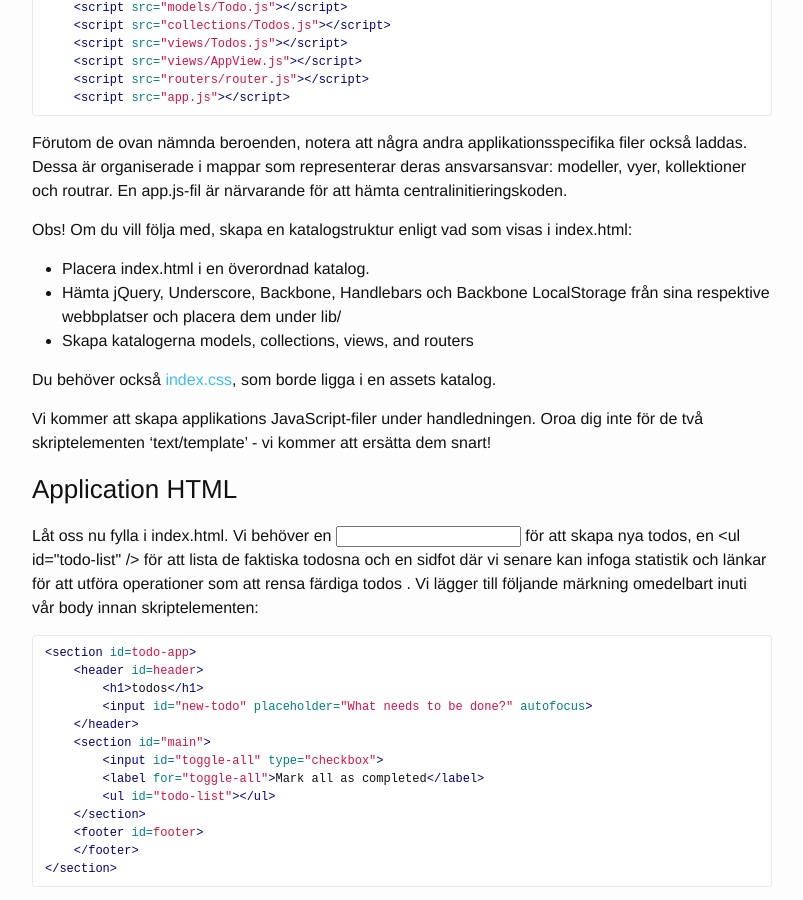
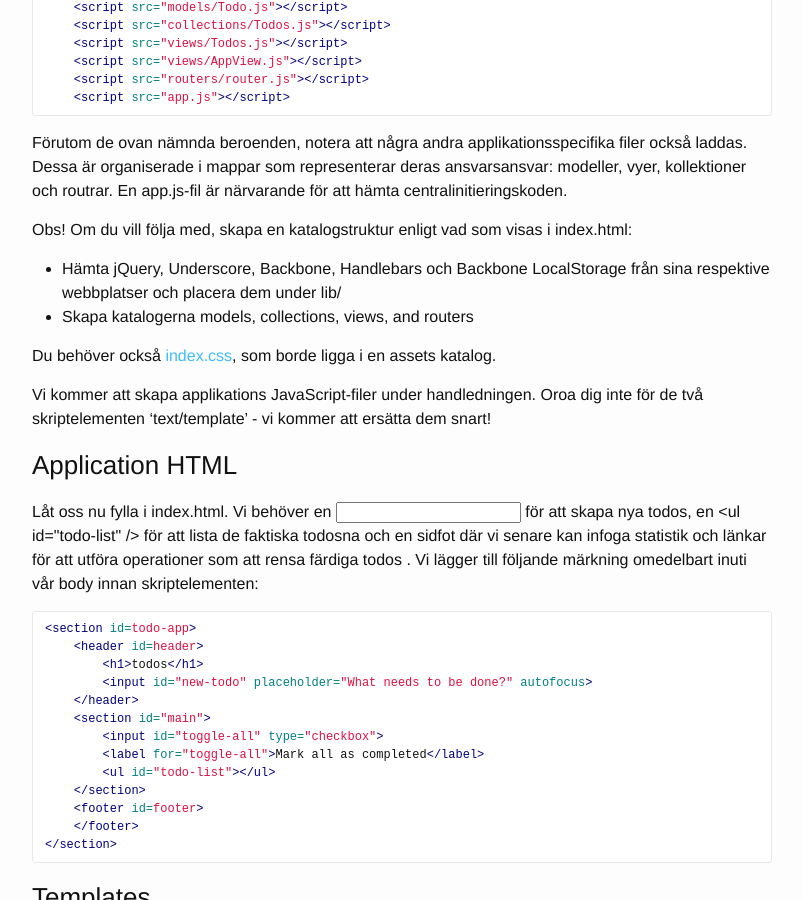
Before and after one commit to develdoe/develdoe.github.io, a Jekyll site: the page built from _posts/2017-11-14-backbone-todos-app.md, in a window 1280 px wide and 900 px high, scrolled down 1893 px. Shown: the whole window, without its empty margins (238-1041 px from the left). Built offline with Jekyll 4.4.1, drawn with Linux system fonts in a browser that asks for light colours.

Commit message:
Update 2017-11-14-backbone-todos-app.md

```diff
--- a/_posts/2017-11-14-backbone-todos-app.md
+++ b/_posts/2017-11-14-backbone-todos-app.md
@@ -80,8 +80,6 @@ Modifiera sedan vår `html.index` efter de behov som vi har för vår applikatio
 Förutom de ovan nämnda beroenden, notera att några andra applikationsspecifika filer också laddas. Dessa är organiserade i mappar som representerar deras ansvarsansvar: modeller, vyer, kollektioner och routrar. En app.js-fil är närvarande för att hämta centralinitieringskoden.
 
 Obs! Om du vill följa med, skapa en katalogstruktur enligt vad som visas i index.html:
-
-* Placera index.html i en överordnad katalog.
 * Hämta jQuery, Underscore, Backbone, Handlebars och Backbone LocalStorage från sina respektive webbplatser och placera dem under lib/
 * Skapa katalogerna models, collections, views, and routers
 
```
